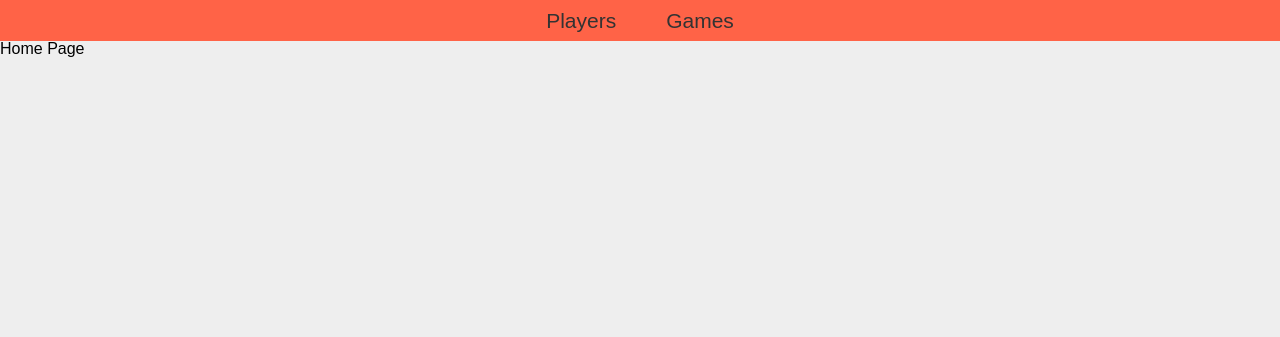
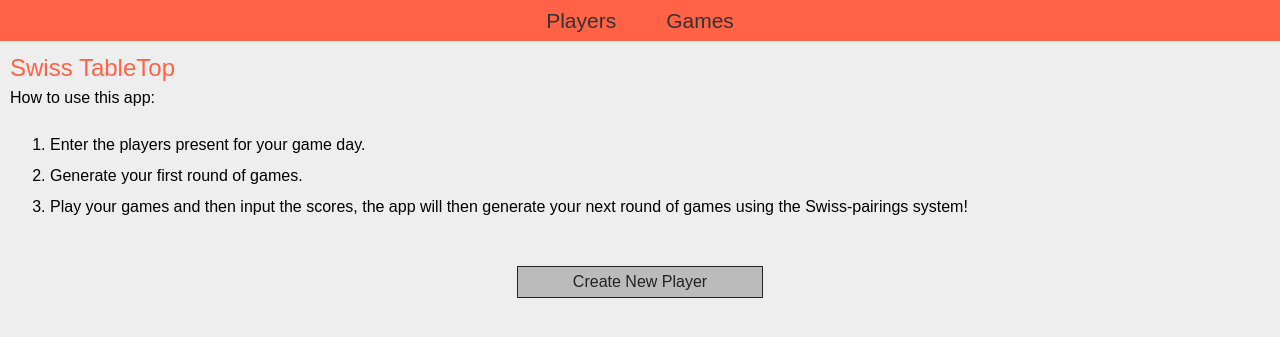
Before and after one commit to TheFonz270/oloProject_SportsScoringApp, a Flask app: page / in a window 1280 px wide. Shown: the top 337 px of the page. Run offline with Flask 2, Linux system fonts and the light colour scheme; parts of the project's set-up code (start-up, migrations or seed data) failed here and were passed over.

Commit message:
end of monday on campus, added more css, cards and forms styled to around MVP standard

```diff
--- a/Code/static/reset.css
+++ b/Code/static/reset.css
@@ -9,7 +9,7 @@ a, abbr, acronym, address, big, cite, code,
 del, dfn, em, img, ins, kbd, q, s, samp,
 small, strike, strong, sub, sup, tt, var,
 b, u, i, center,
-dl, dt, dd, ol, ul, li,
+dl, dt, dd, ul,
 fieldset, form, label, legend,
 table, caption, tbody, tfoot, thead, tr, th, td,
 article, aside, canvas, details, embed,
@@ -31,7 +31,7 @@ footer, header, hgroup, menu, nav, section {
 body {
 	line-height: 1;
 }
-ol, ul {
+ul {
 	list-style: none;
 }
 blockquote, q {
--- a/Code/static/style.css
+++ b/Code/static/style.css
@@ -33,6 +33,7 @@ nav ul li a:hover {
 h1 {
     font-size: 24px;
     margin:15px 0 10px;
+    color:tomato;
 }
 
 h2 {
@@ -89,13 +90,25 @@ main {
     font-size:16px;
 }
 
-.card_footer a:hover, .card_footer input:hover {
+.card_footer a:hover, .card_footer input:hover, .sub-footer a:hover {
     background-color: #ddd
 }
 
 .sub-footer {
     text-align:center;
     margin-top:20px;
+}
+
+.sub-footer a {
+    display:block;
+    border:1px solid #222;
+    padding:7px;
+    background-color: #bbb;
+    color:#222;
+    text-decoration:none;
+    font-size:16px;
+    width:230px;
+    margin:0 auto;
 }
 
 .game_card_top {
@@ -107,3 +120,38 @@ main {
     text-align:center;
     padding:8px 0;
 }
+
+.form_page {
+    display:block;
+    width:300px;
+    flex-direction: column;
+    margin:20px auto;
+}
+
+.form_page div {
+    display:flex;
+    flex-direction: column;
+}
+
+.form_page input, .form_page select{
+    margin:5px 0 15px;
+    max-width:300px;
+    font-size:16px;
+}
+
+main {
+    margin:0 auto;
+    padding:0 10px;
+}
+
+main > p {
+    margin-bottom:15px;
+}
+
+main > ol > li {
+    margin-bottom:15px;
+}
+
+.vs {
+    padding-top:7px;
+}
--- a/Code/templates/games/edit.html
+++ b/Code/templates/games/edit.html
@@ -1,7 +1,7 @@
 {% extends "base.html" %}
 {% block content %}
 
-<form action="/games/{{game.id}}" method="post">
+<form class="form_page" action="/games/{{game.id}}" method="post">
     <div>
         <label for="Player1">Player 1:</label>
         <select id="player1_id" name="player1_id" value="{{game.player1.name}}">
--- a/Code/templates/games/index.html
+++ b/Code/templates/games/index.html
@@ -9,7 +9,7 @@
                 <p>{{game.player1.army}}</p>
             </div>
              <div>
-                <p>VS</p>
+                <p class="vs">VS</p>
             </div>
             <div>
             <a href="/games/{{game.id}}"><h3>{{game.player2.name}}</h3></a>
--- a/Code/templates/games/new.html
+++ b/Code/templates/games/new.html
@@ -1,7 +1,7 @@
 {% extends "base.html" %}
 {% block content %}
 
-<form action="/games" method="post">
+<form class="form_page" action="/games" method="post">
     <div>
         <label for="Player1">Player 1:</label>
         <select id="player1_id" name="player1_id">
--- a/Code/templates/index.html
+++ b/Code/templates/index.html
@@ -1,4 +1,13 @@
 {% extends "base.html" %}
 {% block content %}
-Home Page
+<h1>Swiss TableTop</h1>
+<p>How to use this app:</p>
+<ol>
+    <li>Enter the players present for your game day.</li>
+    <li>Generate your first round of games.</li>
+    <li>Play your games and then input the scores, the app will then generate your next round of games using the Swiss-pairings system!</li>
+</ol>
+<div class="sub-footer">
+    <a href="/players/new">Create New Player</a>
+</div>
 {% endblock %}
--- a/Code/templates/players/edit.html
+++ b/Code/templates/players/edit.html
@@ -1,7 +1,7 @@
 {% extends "base.html" %}
 {% block content %}
 
-<form action="/players/{{player.id}}" method="post">
+<form class="form_page" action="/players/{{player.id}}" method="post">
     <div>
       <label for="name">Name:</label>
       <input type="text" id="name" name="name" value="{{player.name}}" required autofocus>
--- a/Code/templates/players/new.html
+++ b/Code/templates/players/new.html
@@ -1,7 +1,7 @@
 {% extends "base.html" %}
 {% block content %}
 
-<form action="/players" method="post">
+<form class="form_page" action="/players" method="post">
     <div>
       <label for="name">Name:</label>
       <input type="text" id="name" name="name" placeholder="Name" required autofocus>
--- a/Code/templates/players/player.html
+++ b/Code/templates/players/player.html
@@ -12,8 +12,9 @@
             <p>{{player.wins}}:{{player.losses}}</p>
         </div>
     </div>
-    <div class="card_footer"></div>
+    <div class="card_footer">
         <a href="/players/{{player.id}}/edit">Edit</a><form class="delete-form" action="/players/{{player.id}}/delete" method="POST"><input type="submit" name="Delete" id="Delete" value="Delete"></form>
+    </div>
 </div>
 
 {% endblock %}
```
Also changed, not shown: Code/templates/games/game.html (+4 -3 lines).
